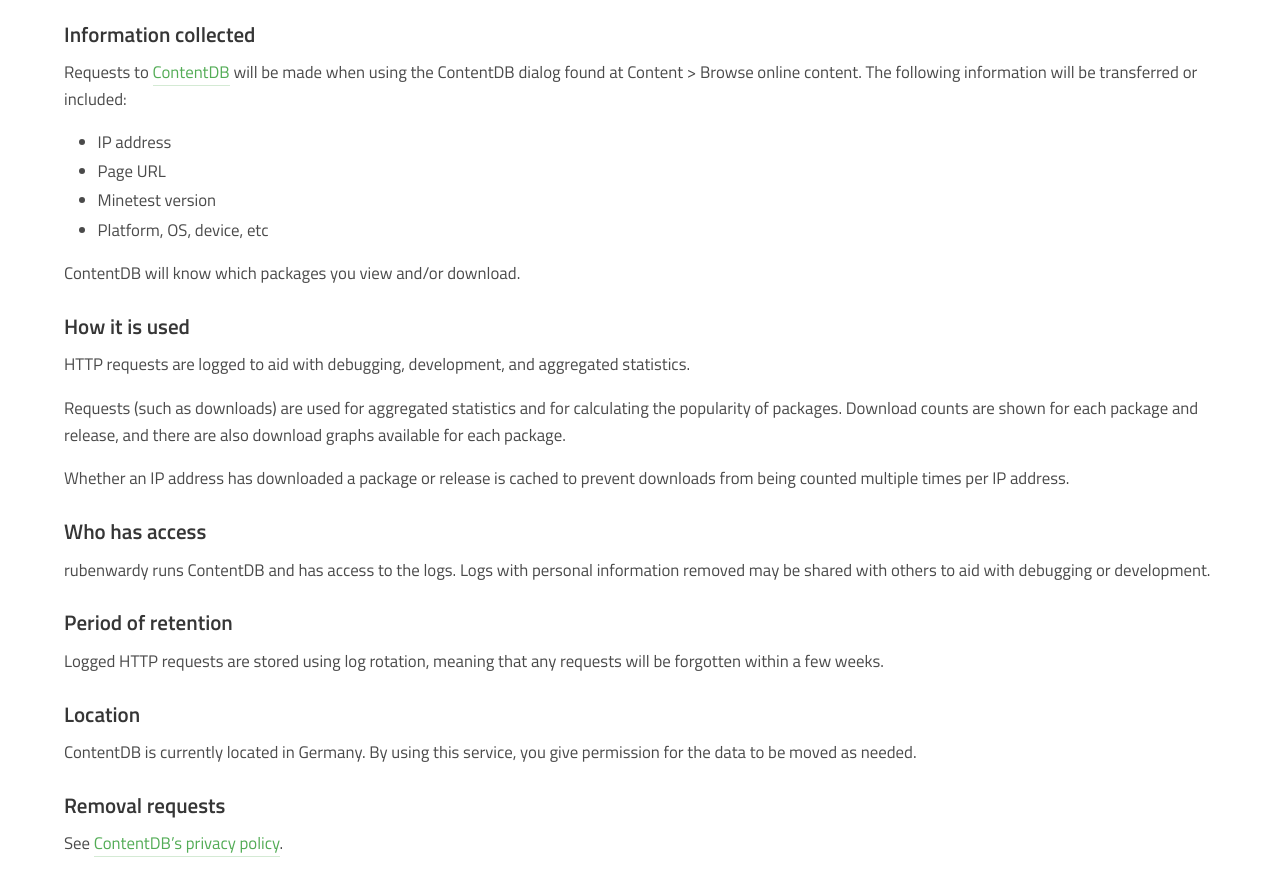
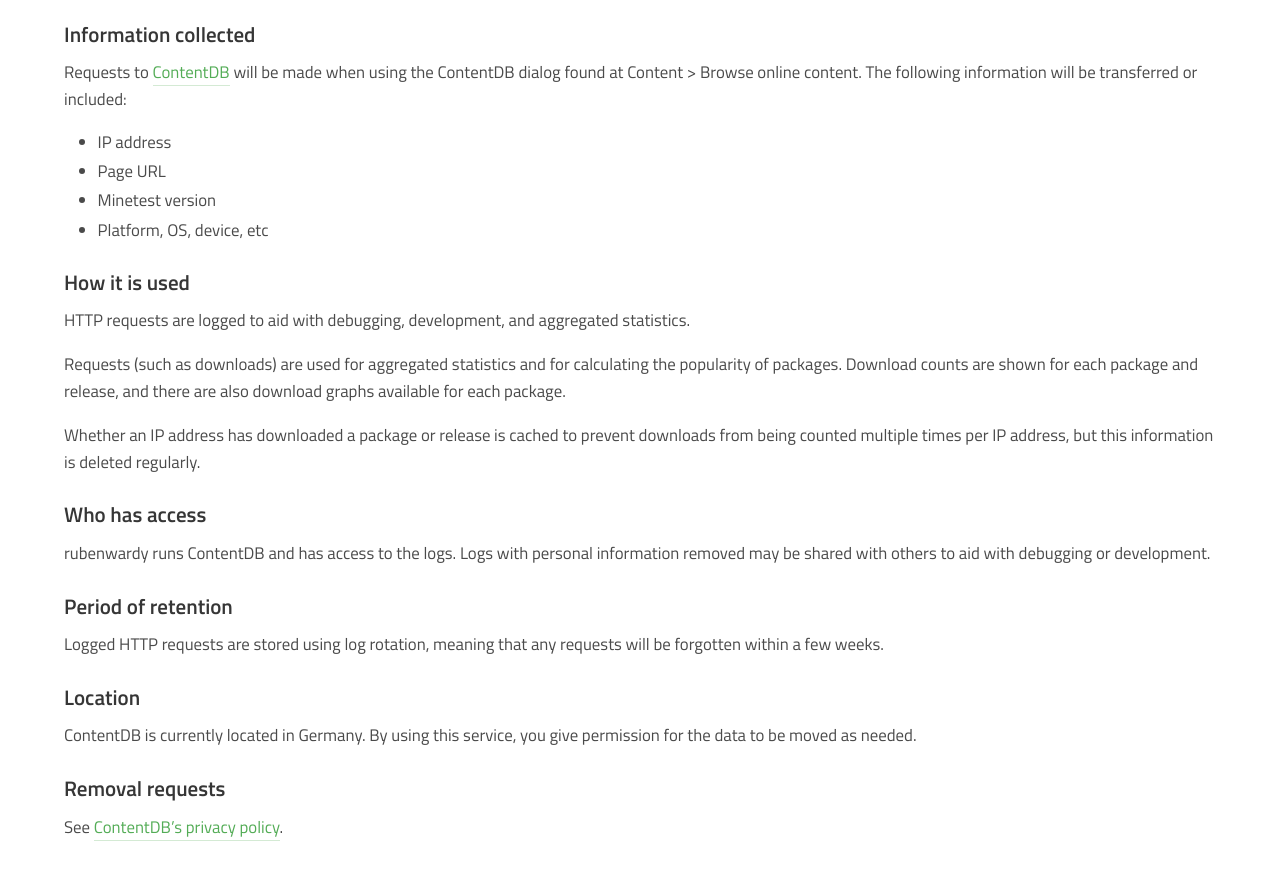
Before and after one commit to minetest/minetest.github.io, a Jekyll site: the page built from app-privacy-policy.md, in a window 1280 px wide and 900 px high, scrolled down 1954 px. Shown: the top 896 px of the window. Built offline with Jekyll 4.4.1, drawn with Linux system fonts in a browser that asks for light colours; comment, search, counter and statistics services are not loaded.

Commit message:
Privacy policy: clarify ContentDB

```diff
--- a/app-privacy-policy.md
+++ b/app-privacy-policy.md
@@ -95,8 +95,6 @@ The following information will be transferred or included:
 * Minetest version
 * Platform, OS, device, etc
 
-ContentDB will know which packages you view and/or download.
-
 ### How it is used
 
 HTTP requests are logged to aid with debugging, development, and aggregated
@@ -108,7 +106,8 @@ package and release, and there are also download graphs available for each
 package.
 
 Whether an IP address has downloaded a package or release is cached to prevent
-downloads from being counted multiple times per IP address.
+downloads from being counted multiple times per IP address, but this information
+is deleted regularly.
 
 ### Who has access
 
```
